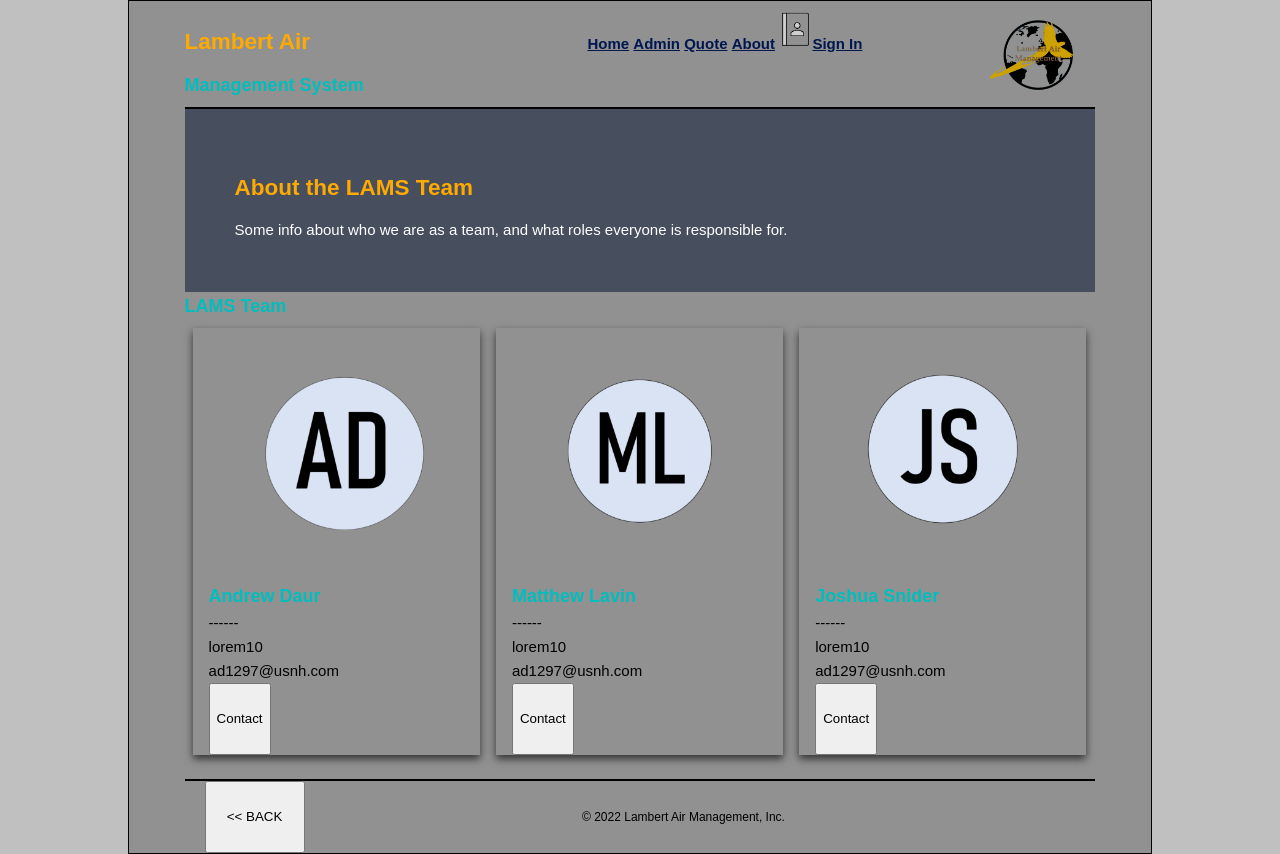
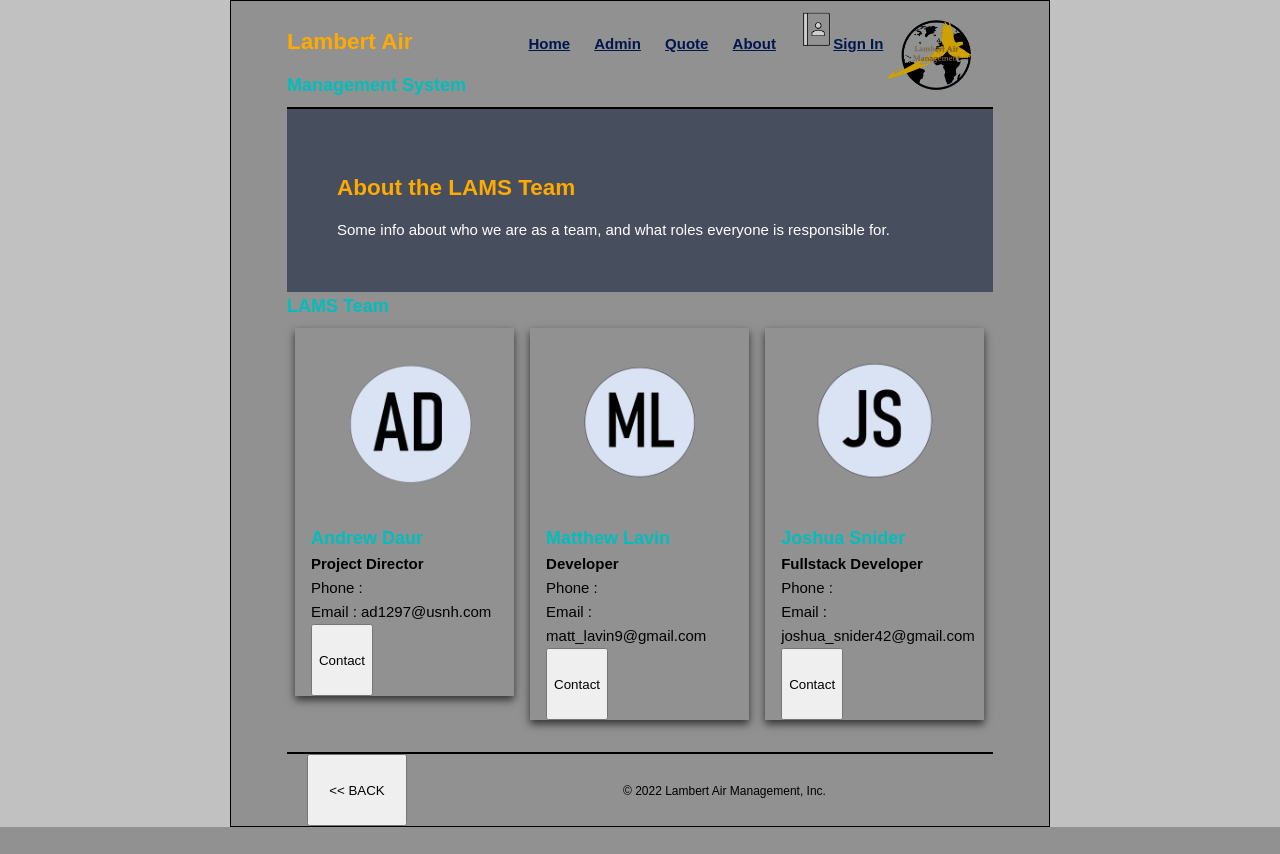
Before and after one commit to adaur37/Lambert-Air-Management-System, a PHP site: page /jSnider_jsBookshop/LAMS_SE/about_us in a window 1280 px wide. After the commit the page ends 827 px from the top, so only its background shows below. Run offline with PHP 8.4, Linux system fonts and the light colour scheme.

Commit message:
LAMS_v1.4

```diff
--- a/LAMS_SE/about_us/index.php
+++ b/LAMS_SE/about_us/index.php
@@ -12,9 +12,9 @@
        <img src="../images/ADLogo.PNG" alt="Andrew" style="width:100%">
        <div class="container">
          <h2>Andrew Daur</h2>
-         <p class="title">------</p>
-         <p>lorem10</p>
-         <p>ad1297@usnh.com</p>
+         <p class="title"> <b>Project Director</b> </p>
+         <p>Phone :</p>
+         <p>Email : ad1297@usnh.com</p>
          <p><input type="button" value="Contact"></input> </p>
        </div>
      </div>
@@ -26,9 +26,9 @@
        <img src="../images/MLLogo.PNG" alt="Matthew" style="width:100%">
        <div class="container">
          <h2>Matthew Lavin</h2>
-         <p class="title">------</p>
-         <p>lorem10</p>
-         <p>ad1297@usnh.com</p>
+         <p class="title"> <b>Developer</b> </p>
+         <p>Phone :</p>
+         <p>Email : matt_lavin9@gmail.com</p>
          <p><input type="button" value="Contact"></input> </p>
         </div>
      </div>
@@ -40,9 +40,9 @@
        <img src="../images/JSLogo.PNG" alt="Josh" style="width:100%">
        <div class="container">
          <h2>Joshua Snider</h2>
-         <p class="title">------</p>
-         <p>lorem10</p>
-         <p>ad1297@usnh.com</p>
+         <p class="title"> <b>Fullstack Developer</b> </p>
+         <p>Phone :</p>
+         <p>Email : joshua_snider42@gmail.com</p>
          <p><input type="button" value="Contact"></input> </p>
        </div>
       </div>
--- a/LAMS_SE/model/database.php
+++ b/LAMS_SE/model/database.php
@@ -31,8 +31,8 @@
             echo ("<script type='text/javascript'> console.log('[INFO] No user session found, variable fallback.' )</script> )" );
         }
     } catch (PDOException $e) {
-        $error_message = $e->getMessage();
-        include('../errors/database_error.php');
-        exit();
+        $error_message = $e;
+//		$e->getMessage();
+//      include('../errors/database_error.php');
     }
 ?>
--- a/LAMS_SE/styles.css
+++ b/LAMS_SE/styles.css
@@ -60,12 +60,40 @@
   box-sizing: inherit;
 }
 
+html {
+  background-color: rgb(193, 193, 193);
+}
+
+header {
+  border-bottom: 2px solid black;
+  padding: .5em 0;
+
+  background-image: url("./images/tranlogo.png");
+  background-size: contain;
+  background-repeat: no-repeat;
+  background-position-x: right;
+}
+
+header div {
+  display: inline-block;
+  margin-left: 13%;
+}
+
+header div a {
+  margin-left: 20px;
+}
+
 body {
   font-size: 1.4rem;
   font-family: "Avenir", sans-serif;
   font-weight: 300;
   background-color: rgb(145, 145, 145);
  /* min-height: 100vh; */
+
+  margin-left: 10%;
+  margin-right: 10%;
+  padding: 0 var(--s3);
+  border: 1px solid black;
 }
 
 @media (min-width: 48em) {
@@ -139,6 +167,11 @@ input[type="submit" i]:hover, input[type="button" i]:hover {
   background-color: aquamarine;
 }
 
+footer {
+  clear: both;
+  border-top: 2px solid black;
+}
+
 footer p
 {
   display: inline-block;
@@ -162,7 +195,52 @@ main table tr {
   color: rgb(198, 132, 0);
   font-weight: bold;
 }
+
 /* CLASSES DEFINITIONS ~~~~~~~~~~~~~~~~~~~~~~~~~~~~~~~~~~~~~~~~~~~~~~~~~~~~~~~~~~~~~~~~~~~ */
+
+/* CSS For the about_us page */
+.column{
+  float: left;
+  width: 33.3%;
+  margin-bottom: 16px;
+  padding-bottom: 8px;
+}
+
+.card{
+  box-shadow: 0 4px 8px 0 #333;
+  margin: 8px;
+}
+
+.about-us{
+  padding: 50px;
+  text-align: center;
+  background-color: #474e5d;
+  color: white;
+  text-align: left;
+}
+
+.container{
+  padding: 0 16px;
+}
+
+.container::after, .row::after{
+  content: " ";
+  clear: both;
+  display: table;
+}
+
+.right {
+  text-align: right;
+}
+.first_paragraph {
+  margin-top: 0;
+}
+.hidden{
+  visibility: hidden;
+}
+.show{
+  visibility: visible;
+}
 
 .c-section {
   padding: 0 var(--s3);
@@ -393,8 +471,8 @@ main table tr {
 }
 
 .home_benefits_img {
-  max-width: 300px;
-  max-height: 300px;
+  max-width: 250px;
+  max-height: 250px;
 }
 
 /* ID DEFINITIONS */
@@ -423,3 +501,26 @@ main table tr {
   font-weight: bold;
   font-size: 20pt;
 }
+
+/*
+
+.button{
+  border: none;
+  outline: 0;
+  display: inline-block;
+  padding: 8px;
+  color: white;
+  background-color: #000;
+  text-align: center;
+  cursor: pointer;
+  width: 100%;
+}
+
+.button:hover{
+  background-color: #555;
+}
+
+
+
+
+*/
--- a/LAMS_SE/view/header.php
+++ b/LAMS_SE/view/header.php
@@ -19,7 +19,7 @@
 <body>
 <header>
     <h1 style="display: inline-block;"> Lambert Air </h1>
-    <div style="display:inline-block; margin-left: 30%;">
+    <div style="">
         <a href="http://localhost/LAMS_SE/">Home</a>
         <a href="http://localhost/LAMS_SE/product_manager">Admin</a>
         <a href="http://localhost/LAMS_SE/quote">Quote</a>
@@ -33,6 +33,7 @@
 				// Does User have priviledges and on what level?
 				$UNAME = "";
 				$UPASSWD = "";
+				$UROLE_ID = -1;
 				$matched_user = false;
 				if ($_SERVER["REQUEST_METHOD"] == "POST"){
 					if ( empty($_POST["in_upasswd"]))
@@ -44,6 +45,7 @@
 					{ $UNAME = ""; }
 					else
 					{ $UNAME = ( $_POST["in_uname"]); }
+
 				}
 				if ( empty($_SESSION["UNAME"]))
 				{
@@ -61,19 +63,23 @@
 
 				if ( $UNAME != "") // Test connection
 				{
+					try {
 						if ( file_exists('../model/database.php') )
 						{ require_once('../model/database.php'); }
 						else
 						{ require_once('./model/database.php'); }
-					try {
+
+						if ( !empty($db) )
+						{
 							$query = "SELECT * FROM flights";
 							$statement = $db->prepare($query);
 							$statement->execute();
 							$result = $statement->fetch();
 							$statement->closeCursor();
+						}
 					} catch (PDOException $e) {
-						$error_message = $e->getMessage();
-						exit();
+						$error_message = $e;
+//						$e->getMessage();
 					}
 					if ( empty($error_message) )
 					{ $matched_user = true; }
@@ -81,21 +87,59 @@
 
 				if ( $matched_user )
 				{
+					// GET USER ROLE ID AND SAVE
+					if( isset($_SESSION['UROLE_ID']) )
+					{
+						$UROLE_ID = $_SESSION['UROLE_ID'];
+					}
+					else
+					{
+						try {
+							$query = "SELECT user_role FROM users WHERE username = '".$UNAME."'";
+							$statement = $db->prepare($query);
+							$statement->execute();
+							$UROLE_ID = $statement->fetch();
+							$statement->closeCursor();
+
+							$UROLE_ID = $UROLE_ID['user_role'];
+							$_SESSION['UROLE_ID'] = $UROLE_ID;
+						} catch (PDOException $e) {
+							$error_message = $e;
+//							$e->getMessage();
+						}
+					}
+				}
 				echo (
 					"<a href='http://localhost/LAMS_SE/settings'>".
 					"<img style='height: 40px;' src='http://localhost/LAMS_SE/images/login-icon.png' alt='login-icon'></img>".
-					"<span id='logged_in_uname'>".$UNAME.
-					"</span></a>"
+					"<p style='color: white; width: 120px; height: 23px; overflow: hidden; display: inline-block;' id='logged_in_uname'>".$UNAME.
+					"</p></a>"
+					);
+				if ( empty($db) ) // After displaying username in header, check if db is active, and highlight username red if cant connect.
+				{
+					echo ("<script type='text/javascript'>
+						document.getElementById('logged_in_uname').style = 'color: red; width: 120px; height: 23px; overflow: hidden; display: inline-block;'
+						</script>"
 						);
 				}
 				else
 				{
-					echo (
-						"<a href='http://localhost/LAMS_SE/sign_in'>".
-						"<img style='height: 40px;' src='http://localhost/LAMS_SE/images/login-icon.png' alt='login-icon'></img>".
-						"<span id='logged_in_uname'></span>Sign In".
-						"</a>"
-						);
+					// Give User Role Tag underneath
+					try {
+						$query = "SELECT role_title FROM user_roles WHERE role_id = '".$UROLE_ID."'";
+						$statement = $db->prepare($query);
+						$statement->execute();
+						$urole_tag = $statement->fetch();
+						$statement->closeCursor();
+
+						$urole_tag = $urole_tag['role_title'];
+					} catch (PDOException $e) {
+						$error_message = $e;
+//							$e->getMessage();
+					}
+					// Use $urole_tag to make <p> element to use as text tag for user auth level.
+					//
+					//
 				}
 			}
 			else
```
Also changed, not shown: LAMS_SE/errors/database_error.php (+0 -11 lines), LAMS_SE/index.php (+27 -0 lines), LAMS_SE/product_manager/index.php (+3 -31 lines), LAMS_SE/product_manager/manager_home.php (+9 -5 lines), LAMS_SE/quote/index.php (+5 -5 lines). Lines whose indentation alone changed are shown as unchanged.
